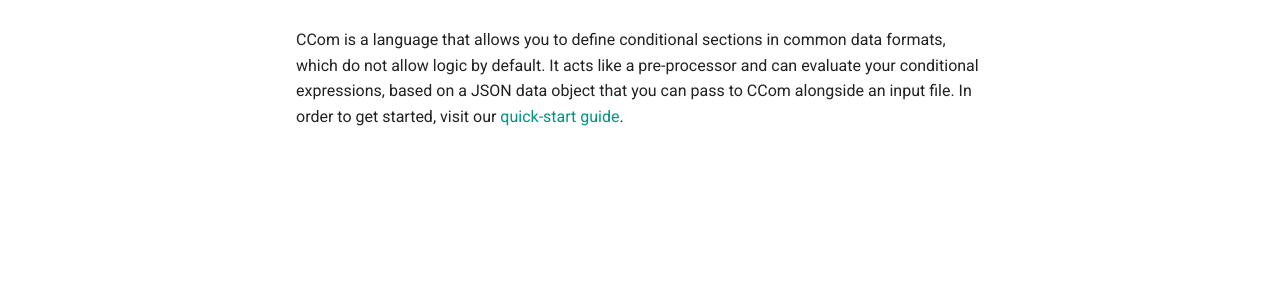
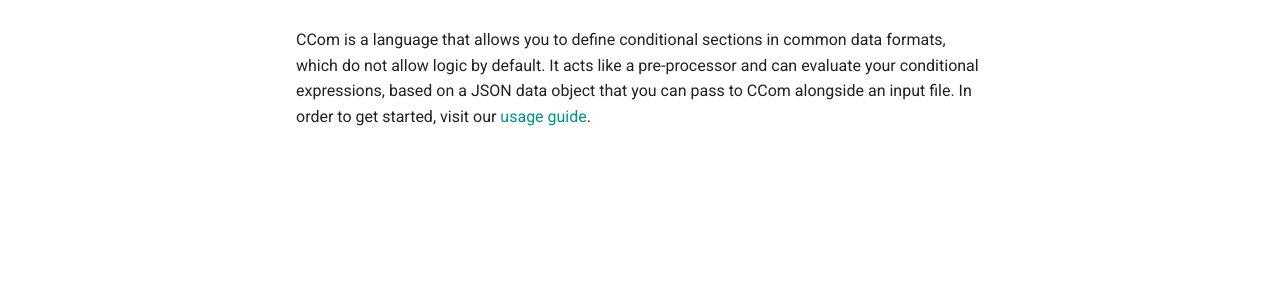
Before and after one commit to compose-generator/ccom, an MkDocs documentation site: the page built from docs/docs/intro.md, in a window 1280 px wide. Shown: the part 247-547 px from the top of the page. Built offline with MkDocs 1.6.1 and Material for MkDocs 9.7.7, drawn with Linux system fonts in a browser that asks for light colours; comment, search, counter and statistics services are not loaded.

Commit message:
Fix broken link

```diff
--- a/docs/docs/intro.md
+++ b/docs/docs/intro.md
@@ -1,3 +1,3 @@
 
 # Introduction
-CCom is a language that allows you to define conditional sections in common data formats, which do not allow logic by default. It acts like a pre-processor and can evaluate your conditional expressions, based on a JSON data object that you can pass to CCom alongside an input file. In order to get started, visit our [quick-start guide](../quick-start).
+CCom is a language that allows you to define conditional sections in common data formats, which do not allow logic by default. It acts like a pre-processor and can evaluate your conditional expressions, based on a JSON data object that you can pass to CCom alongside an input file. In order to get started, visit our [usage guide](../usage).
```
